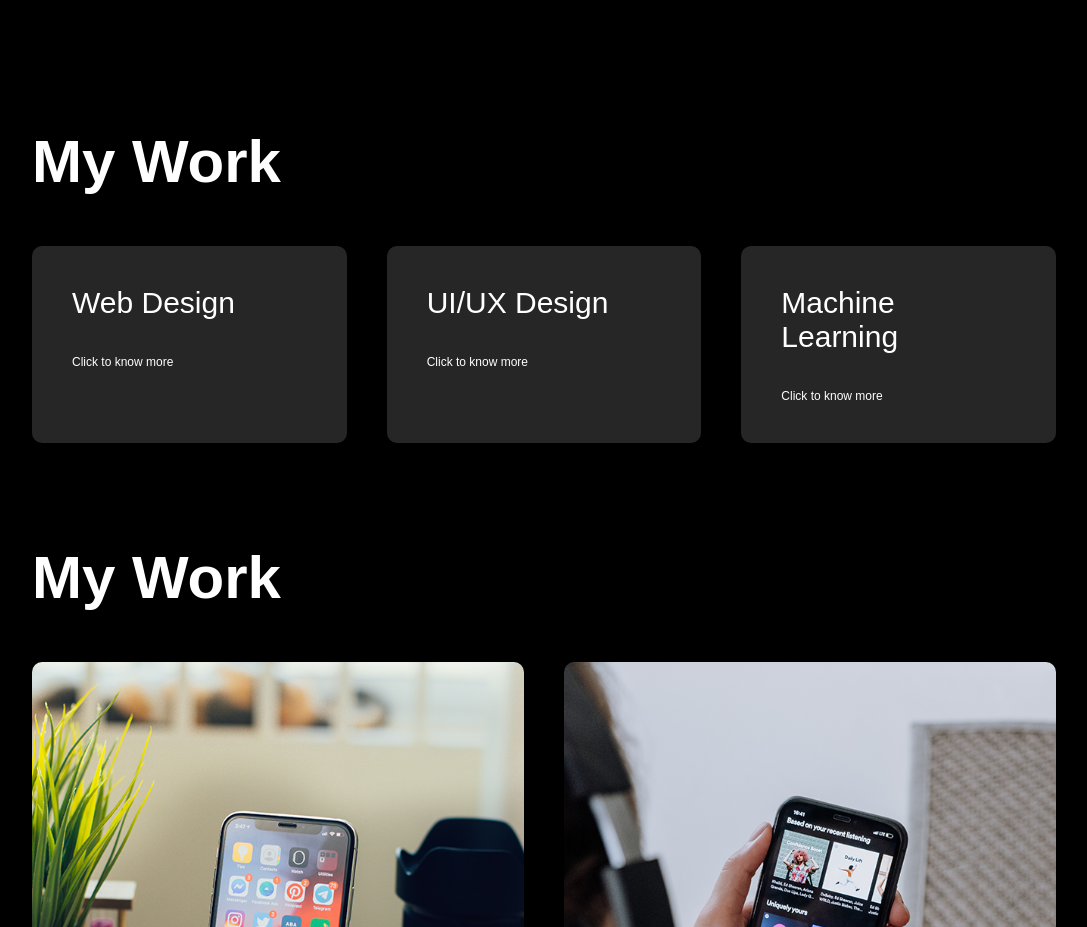
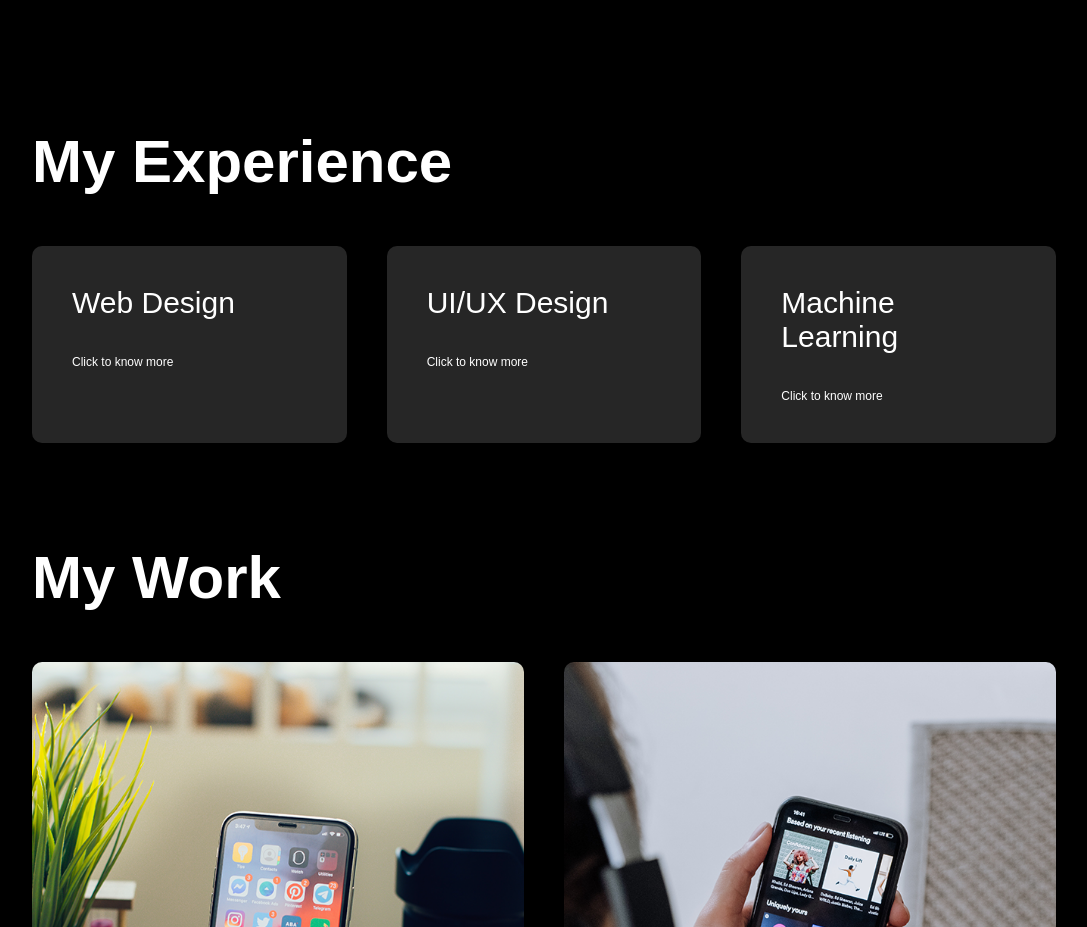
Before and after one commit to shivamrakhunde/shivamrakhunde_portfolio.github.io, a plain HTML site: page index.html in a window 1280 px wide. Shown: the part 1264-2191 px from the top of the page, without its empty margins (96-1183 px from the left). Drawn offline with Linux system fonts and the light colour scheme.

Commit message:
Update index.html

```diff
--- a/index.html
+++ b/index.html
@@ -75,7 +75,7 @@
     <!-- Services -->
     <div id="services">
         <div class="container">
-            <h1 class="sub-title">My Work</h1>
+            <h1 class="sub-title">My Experience</h1>
             <div class="services-list">
                 <div>
                     <!-- Icons -->
```
